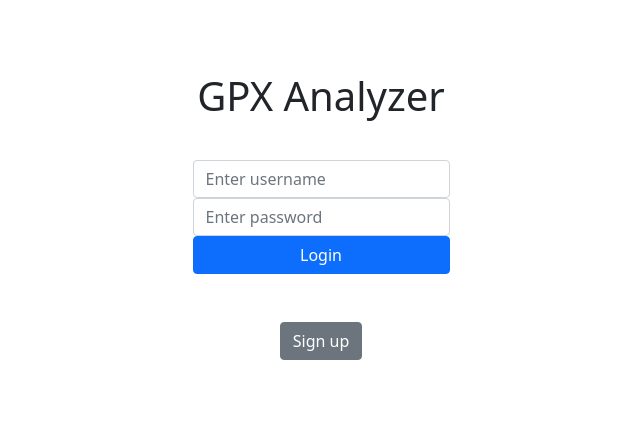
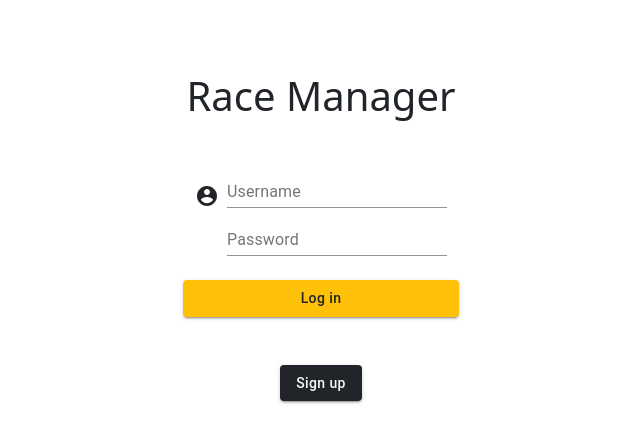
Before and after one commit to deivid-01/Rally-Manager, a React (Create React App) app in the folder frontend/: page /login in a window 1280 px wide. Shown: the top 442 px of the page, without its empty margins (319-959 px from the left). Built offline with nearby package versions, Linux system fonts and the light colour scheme.

Commit message:
Frontend: Hot fix in login and signup

```diff
--- a/frontend/src/components/CreateStage.js
+++ b/frontend/src/components/CreateStage.js
@@ -2,6 +2,7 @@ import React ,{ useEffect, useState}from "react";
 import FormGroup from '@material-ui/core/FormGroup';
 import FormControlLabel from '@material-ui/core/FormControlLabel';
 import Checkbox from '@material-ui/core/Checkbox';
+import TextField from '@material-ui/core/TextField';
 import axios from "axios";
 import {useHistory} from 'react-router-dom'
 function CreateStage(props){
@@ -120,13 +121,13 @@ function CreateStage(props){
         <div>
             <br></br>
             <div className="custom-align">
-            <input
-                        onChange= {handleInputChange}
-                        type="text"
-                        placeholder="Enter stage name"
-                        className="text-center  big-title no-border"
-                        name="name"
-                    ></input>
+            <TextField
+
+                id="standard-basic"
+                label="Stage name"
+                onChange= {handleInputChange}
+                color="primary"
+                />
             </div>
             <br></br>
                 <p>Select categories for this stage</p>
--- a/frontend/src/components/Login.js
+++ b/frontend/src/components/Login.js
@@ -2,6 +2,11 @@ import React, { Fragment , useEffect, useState }from 'react'
 import axios from 'axios';
 import MuiAlert from '@material-ui/lab/Alert';
 import Snackbar from "@material-ui/core/Snackbar";
+import TextField from '@material-ui/core/TextField';
+import Grid from '@material-ui/core/Grid';
+import AccountCircle from '@material-ui/icons/AccountCircle';
+import Button from '@material-ui/core/Button';
+import BookIcon from '@material-ui/icons/Book';
 import {useHistory} from 'react-router-dom'
 function Alert(props) {
   return <MuiAlert elevation={6} variant="filled" {...props} />;
@@ -83,35 +88,58 @@ function Login(props){
         <br></br>
         <br></br>
         <br></br>
+
+
         <div className="custom-align">
-        <h1>GPX Analyzer</h1>
+        <h1>Race Manager</h1>
         </div>
 
           <div className="container mt-8   custom-align">
               <form onSubmit={handlerSubmit}>
-                  <div className="row" >
-                    <input
-                        type="text"
-                        placeholder="Enter username"
-                        className="form-control"
-                        name="username"
-                        onChange = {handleInputChange}
-                    ></input>
-                  </div>
-                  <div className="row" >
-                    <input
-                        type = "password"
-                        placeholder="Enter password"
-                        className="form-control"
-                        name="password"
-                        onChange = {handleInputChange}
-                    ></input>
-                  </div>
+
+
+
+                <Grid
+                  container
+                  direction="column"
+                  justify="center"
+                  alignItems="flex-end"
+                  >
+
+                  <Grid  item container spacing={1} alignItems="flex-end">
+                    <Grid item>
+                      <AccountCircle />
+                    </Grid>
+                    <Grid item>
+                      <TextField id="input-with-icon-grid"
+                      label="Username"
+                      onChange = {handleInputChange}
+                      name="username"
+                      />
+                    </Grid>
+
+                  </Grid>
+                <TextField
+                  id="standard-password-input"
+                  label="Password"
+                  type="password"
+                  name="password"
+                  onChange = {handleInputChange}
+                  autoComplete="current-password"
+                  />
+
+                </Grid>
+                <br></br>
                   <div className="row">
-                    <button
-                        className="btn btn-primary"
-                        type = "submit"
-                    >Login</button>
+                  <Button variant="contained"
+                  style={{textTransform: 'none'}}
+                  color="primary"
+                  type="submit"
+                  className="text-dark bg-warning"
+                  >
+                      Log in
+                    </Button>
+
 
                   </div>
               </form>
@@ -119,10 +147,16 @@ function Login(props){
          </div>
 
          <div className="container mt-5  custom-align" >
-                  <button onClick = {handlerSignUp}
-                      className="btn btn-secondary"
-                      type = "submit"
-                  >Sign up</button>
+                        <Button
+                        style={{textTransform: 'none'}}
+                        variant="contained"
+                        onClick = {handlerSignUp}
+                        color="secondary"
+                        type="submit"
+                        className="text-light bg-dark"
+                  >
+                      Sign up
+                    </Button>
 
                 </div>
 
--- a/frontend/src/components/Signup.js
+++ b/frontend/src/components/Signup.js
@@ -3,6 +3,9 @@ import React, { Fragment , useEffect, useState }from 'react'
 import axios from 'axios';
 import MuiAlert from '@material-ui/lab/Alert';
 import Snackbar from "@material-ui/core/Snackbar";
+import TextField from '@material-ui/core/TextField';
+import Button from '@material-ui/core/Button';
+import Grid from '@material-ui/core/Grid';
 import {useHistory} from 'react-router-dom'
 
 function Alert(props) {
@@ -69,51 +72,50 @@ function Signup (props){
             <br></br>
             <br></br>
             <br></br>
-              <h1 className="text-center">GPX Analyzer</h1>
+              <h1 className="text-center">Race Manager</h1>
         <div className="container mt-5 custom-align">
 
 
               <form  className="align-self-center" onSubmit={handlerSubmit}>
-               <div class="form-group row col-15" >
-                    <input
-                        type="text"
-                        placeholder="Enter name"
-                        className="form-control"
-                        name="name"
-                        onChange = {handleInputChange}
+                <Grid container direction="column"
+                    justify="center"
+                    alignItems="center"
                     >
-                    </input>
-                </div>
-                <div class="form-group row col-15" >
-                    <input
-                        type="text"
-                        placeholder="Enter username"
-                        className="form-control"
-                        name="username"
-                        onChange = {handleInputChange}
-                    >
-                    </input>
-                </div>
-                <div class="form-group row col-15" >
-                    <input
-                        type = "password"
-                        placeholder="Enter password"
-                        className="form-control"
-                        name="password"
-                        onChange = {handleInputChange}
-                    >
+                    <Grid item>
+                        <TextField
+                            label="Name"
+                            name="name"
+                            onChange = {handleInputChange}
+                            />
+                            </Grid>
 
-                    </input>
-                </div>
-                    <div class="form-group row col-15 " >
-                    <button
-                        className="btn btn-primary"
-                        type = "submit"
-                    >Sin up
-                    </button>
-                    </div>
+            <Grid item >
+                <TextField
+                  label="Username"
+                  name="username"
+                  onChange = {handleInputChange}
+                  />
+                  </Grid>
+                  <Grid item>
+                <TextField
+                  id="standard-password-input"
+                  label="Password"
+                  name="password"
+                  onChange = {handleInputChange}
+                  autoComplete="current-password"
+                  />
+                  </Grid>
+                  <br></br>
+                <Button variant="contained"
+                  style={{textTransform: 'none'}}
+                  color="primary"
+                  type="submit"
+                  className="text-dark bg-warning"
+                  >
+                      Sign up
+                    </Button>
 
-
+                    </Grid>
               </form>
 
 
--- a/frontend/src/index.js
+++ b/frontend/src/index.js
@@ -9,7 +9,9 @@ import 'bootstrap/dist/css/bootstrap.min.css'
 
 
 ReactDOM.render(
-  <App/>,
+
+  <App/>
+  ,
   document.getElementById('root')
 );
 
```
Also changed, not shown: frontend/src/styles.css (line endings or trailing spaces).
